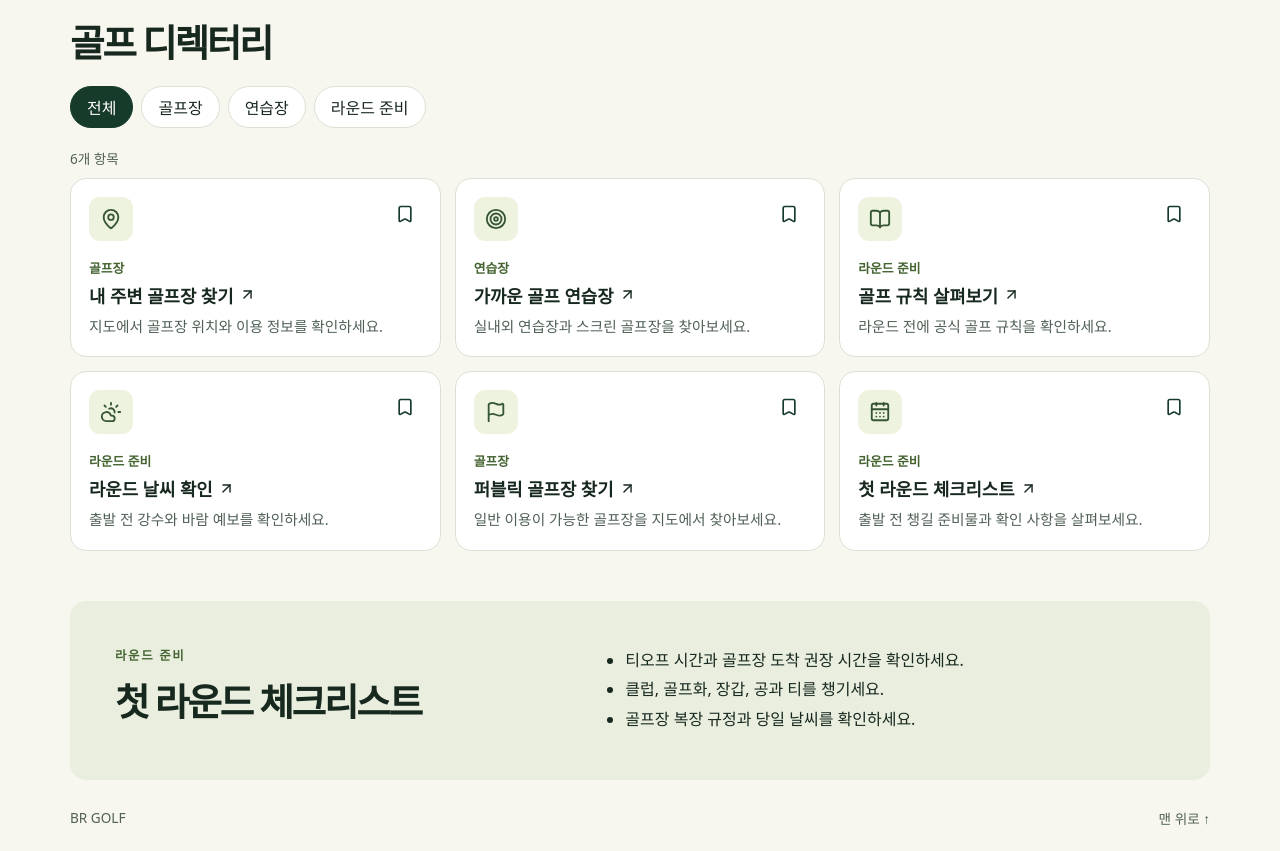
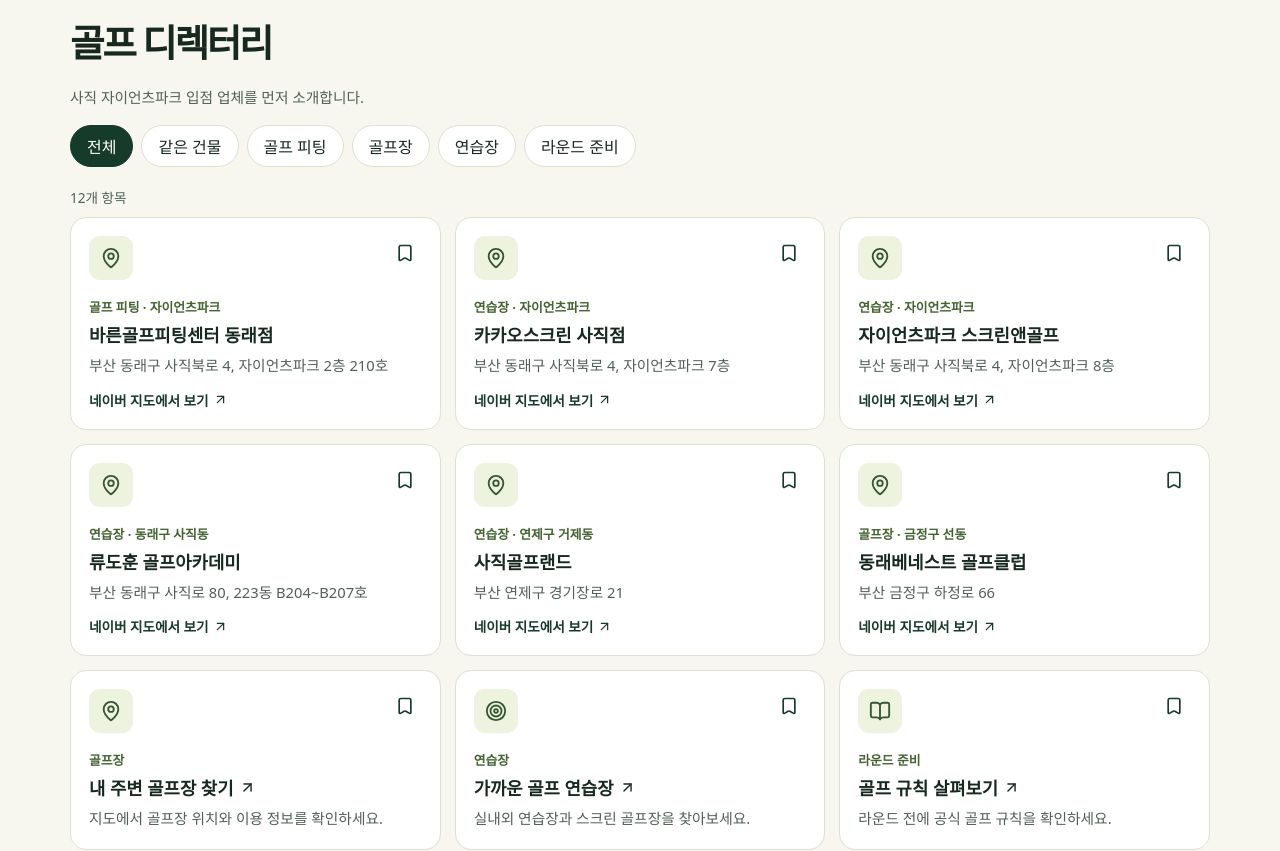
Before and after one commit to brgolf/portal, a Next.js app: page / in a window 1280 px wide. Shown: the part 640-1491 px from the top of the page. Built offline with nearby package versions, Linux system fonts and the light colour scheme.

Commit message:
Prioritize Sajik Giants Park businesses

```diff
--- /dev/null
+++ b/app/facilities.js
@@ -0,0 +1,52 @@
+// Addresses come from the operator listing or public facility records.
+const facilities = [
+  {
+    id: "barun-dongnae",
+    title: "바른골프피팅센터 동래점",
+    district: "동래구 사직동",
+    address: "부산 동래구 사직북로 4, 자이언츠파크 2층 210호",
+    keywords: "BRGOLF BR GOLF 골프채 피팅 그립 교체 수리",
+    category: "골프 피팅",
+    inBuilding: true,
+  },
+  {
+    id: "kakao-sajik",
+    title: "카카오스크린 사직점",
+    district: "동래구 사직동",
+    address: "부산 동래구 사직북로 4, 자이언츠파크 7층",
+    keywords: "스크린골프 스크린 골프연습장 사직야구장",
+    inBuilding: true,
+  },
+  {
+    id: "giants-screen-golf",
+    title: "자이언츠파크 스크린앤골프",
+    district: "동래구 사직동",
+    address: "부산 동래구 사직북로 4, 자이언츠파크 8층",
+    keywords: "스크린골프 골프연습장 사직야구장",
+    inBuilding: true,
+  },
+  {
+    id: "ryu-golf",
+    title: "류도훈 골프아카데미",
+    district: "동래구 사직동",
+    address: "부산 동래구 사직로 80, 223동 B204~B207호",
+    keywords: "골프연습장 골프 레슨 사직쌍용예가",
+  },
+  {
+    id: "sajik-golf-land",
+    title: "사직골프랜드",
+    district: "연제구 거제동",
+    address: "부산 연제구 경기장로 21",
+    keywords: "골프연습장 사직동 인근 아시아드",
+  },
+  {
+    id: "dongnae-benest",
+    title: "동래베네스트 골프클럽",
+    district: "금정구 선동",
+    address: "부산 금정구 하정로 66",
+    keywords: "골프장 필드 라운드 동래 베네스트",
+    category: "골프장",
+  },
+];
+
+export default facilities;
--- a/app/globals.css
+++ b/app/globals.css
@@ -37,6 +37,7 @@ h1 { font-size: clamp(2.2rem, 6vw, 4.65rem); letter-spacing: -.085em; line-heigh
 .search button { background: var(--lime); color: var(--ink); font-weight: 750; border: 0; border-radius: 7px; padding: 9px 16px; white-space: nowrap; }
 .down { position: absolute; right: 24px; bottom: 24px; border: 1px solid #ffffff69; border-radius: 50%; padding: 10px; display: grid; place-items: center; }
 .directory { padding-block: 50px; scroll-margin-top: 18px; }
+.directory .directory-intro { margin-bottom: 16px; }
 h2 { font-size: clamp(1.65rem, 3vw, 2.35rem); margin-bottom: 18px; letter-spacing: -.06em; }
 .filters { display: flex; flex-wrap: wrap; gap: 8px; }
 .filters button { border: 1px solid var(--line); border-radius: 99px; background: #fff; padding: 8px 16px; color: var(--ink); }
@@ -56,6 +57,8 @@ h2 { font-size: clamp(1.65rem, 3vw, 2.35rem); margin-bottom: 18px; letter-spacin
 .card h3 a:hover { text-decoration: underline; }
 .card h3 svg { flex: none; }
 .copy, .empty { color: var(--muted); font-size: .92rem; line-height: 1.6; margin-bottom: 0; }
+.map-link { display: inline-flex; align-items: center; gap: 4px; margin-top: 12px; color: var(--green); font-size: .85rem; font-weight: 700; }
+.map-link:hover { text-decoration: underline; }
 .checklist { display: grid; grid-template-columns: 1fr 1.2fr; gap: 24px; background: #e9eedf; border-radius: 16px; padding: clamp(22px, 4vw, 45px); scroll-margin-top: 18px; }
 .checklist .eyebrow { color: #456432; margin-bottom: 8px; }
 .checklist h2, .checklist ul { margin: 0; }
--- a/app/layout.js
+++ b/app/layout.js
@@ -2,7 +2,7 @@ import "./globals.css";
 
 export const metadata = {
   title: "BR GOLF | 골프 포털",
-  description: "골프장, 연습장과 라운드 준비 정보를 한곳에서 찾아보세요.",
+  description: "부산 사직동과 주변 골프장, 연습장, 라운드 준비 정보를 한곳에서 찾아보세요.",
 };
 
 export default function RootLayout({ children }) {
--- a/app/page.js
+++ b/app/page.js
@@ -2,9 +2,16 @@
 
 import { useEffect, useState } from "react";
 import { ArrowDown, ArrowUpRight, Bookmark, Flag, MapPin, Search, Target, BookOpen, CloudSun, CalendarDays } from "lucide-react";
+import facilities from "./facilities";
 
-const categories = ["전체", "골프장", "연습장", "라운드 준비"];
+const categories = ["전체", "같은 건물", "골프 피팅", "골프장", "연습장", "라운드 준비"];
 const resources = [
+  ...facilities.map((facility) => ({
+    ...facility,
+    category: facility.category ?? "연습장",
+    icon: MapPin,
+    href: `https://map.naver.com/p/search/${encodeURIComponent(`${facility.title} ${facility.address}`)}`,
+  })),
   { id: "courses", category: "골프장", title: "내 주변 골프장 찾기", copy: "지도에서 골프장 위치와 이용 정보를 확인하세요.", icon: MapPin, href: "https://map.naver.com/p/search/골프장" },
   { id: "practice", category: "연습장", title: "가까운 골프 연습장", copy: "실내외 연습장과 스크린 골프장을 찾아보세요.", icon: Target, href: "https://map.naver.com/p/search/골프%20연습장" },
   { id: "rules", category: "라운드 준비", title: "골프 규칙 살펴보기", copy: "라운드 전에 공식 골프 규칙을 확인하세요.", icon: BookOpen, href: "https://www.randa.org/ko-KR/rog/the-rules-of-golf" },
@@ -40,9 +47,9 @@ export default function Portal() {
 
   const terms = query.trim().toLowerCase().split(/\s+/);
   const results = resources.filter((resource) =>
-    (category === "전체" || resource.category === category) &&
+    (category === "전체" || (category === "같은 건물" ? resource.inBuilding : resource.category === category)) &&
     (!savedOnly || saved.includes(resource.id)) &&
-    terms.every((term) => [resource.title, resource.category, resource.copy].join(" ").toLowerCase().includes(term))
+    terms.every((term) => [resource.title, resource.category, resource.copy, resource.district, resource.address, resource.keywords].join(" ").toLowerCase().includes(term))
   );
 
   return (
@@ -61,13 +68,13 @@ export default function Portal() {
           <div className="hero-content">
             <p className="eyebrow">BR GOLF PORTAL</p>
             <h1 id="hero-title">다음 라운드,<br />여기서 시작하세요.</h1>
-            <p className="intro">골프장부터 연습장, 라운드 준비까지 한곳에서.</p>
+            <p className="intro">부산 사직동과 주변의 골프 시설, 라운드 준비 정보를 찾아보세요.</p>
             <form className="search" role="search" onSubmit={(event) => {
               event.preventDefault();
               document.getElementById("directory").scrollIntoView();
             }}>
               <Search size={20} aria-hidden="true" />
-              <input type="search" aria-label="포털 정보 검색" placeholder="골프장, 연습장, 날씨 검색" value={query} onChange={(event) => { setQuery(event.target.value); setCategory("전체"); setSavedOnly(false); }} />
+              <input type="search" aria-label="포털 정보 검색" placeholder="사직동, 연습장, 시설명 검색" value={query} onChange={(event) => { setQuery(event.target.value); setCategory("전체"); setSavedOnly(false); }} />
               <button type="submit">검색</button>
             </form>
           </div>
@@ -76,21 +83,32 @@ export default function Portal() {
 
         <section className="directory" id="directory" aria-labelledby="directory-title">
           <h2 id="directory-title">{savedOnly ? "즐겨찾기" : "골프 디렉터리"}</h2>
+          {!savedOnly && <p className="copy directory-intro">사직 자이언츠파크 입점 업체를 먼저 소개합니다.</p>}
           <div className="filters" aria-label="카테고리">
             {categories.map((item) => <button type="button" key={item} aria-pressed={!savedOnly && category === item} onClick={() => { setCategory(item); setSavedOnly(false); }}>{item}</button>)}
           </div>
-          <p className="count" role="status">{results.length}개 항목</p>
+          <p className="count" role="status">{query.trim() && `‘${query.trim()}’ 검색 결과 `}{results.length}개 항목</p>
           {results.length === 0 && <p className="empty">{savedOnly ? "저장한 항목이 없습니다." : "검색 결과가 없습니다. 다른 검색어나 카테고리를 선택해 보세요."}</p>}
           <div className="cards">
-            {results.map(({ id, title, copy, category: label, icon: Icon, href }) => (
+            {results.map(({ id, title, copy, category: label, icon: Icon, href, address, district, inBuilding }) => (
               <article className="card" key={id}>
                 <div className="card-top">
                   <span className="tile"><Icon size={22} aria-hidden="true" /></span>
                   <button type="button" className="bookmark" aria-label={title + " 즐겨찾기"} aria-pressed={saved.includes(id)} onClick={() => toggleSaved(id)}><Bookmark size={20} aria-hidden="true" /></button>
                 </div>
-                <p className="category">{label}</p>
-                <h3><a href={href}>{title} <ArrowUpRight size={17} aria-hidden="true" /></a></h3>
-                <p className="copy">{copy}</p>
+                <p className="category">{label}{inBuilding ? " · 자이언츠파크" : district && ` · ${district}`}</p>
+                {address ? (
+                  <>
+                    <h3>{title}</h3>
+                    <p className="copy">{address}</p>
+                    <a className="map-link" href={href} aria-label={`${title} 네이버 지도에서 보기`}>네이버 지도에서 보기 <ArrowUpRight size={15} aria-hidden="true" /></a>
+                  </>
+                ) : (
+                  <>
+                    <h3><a href={href}>{title} <ArrowUpRight size={17} aria-hidden="true" /></a></h3>
+                    <p className="copy">{copy}</p>
+                  </>
+                )}
               </article>
             ))}
           </div>
```
